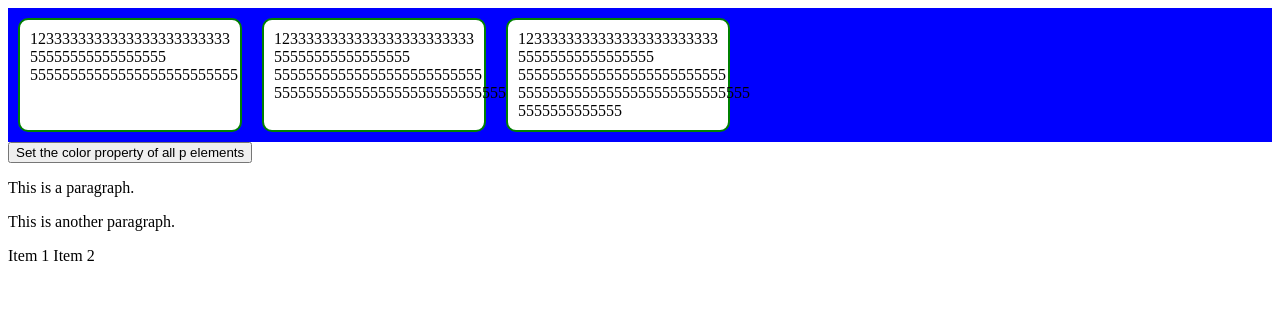
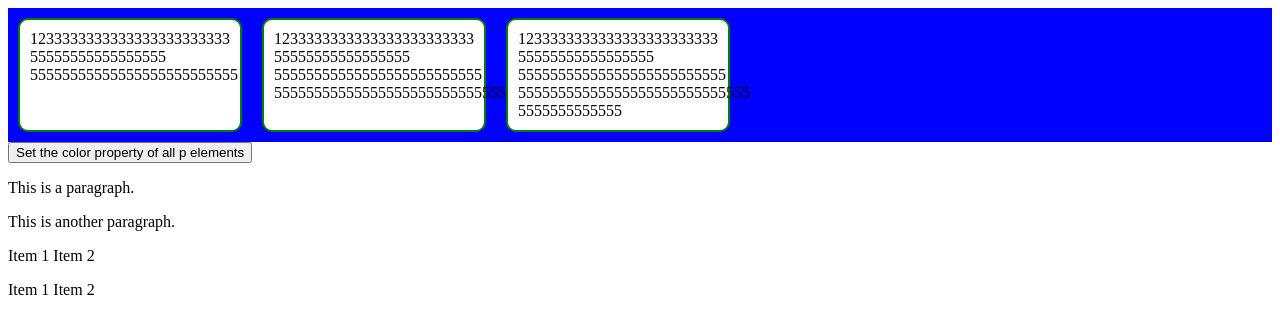
Before and after one commit to Apichai123/Intellij, a plain HTML site: page index.html in a window 1280 px wide. Drawn offline with Linux system fonts and the light colour scheme.

Commit message:
Initial Commit: resume edit-1

```diff
--- a/index.html
+++ b/index.html
@@ -78,6 +78,11 @@
     <span> Item 2 </span>
   </p>
 
+  <p>
+    <span class="aa"> Item 1 </span>
+    <span> Item 2 </span>
+  </p>
+
 </body>
 
 </html>
```
